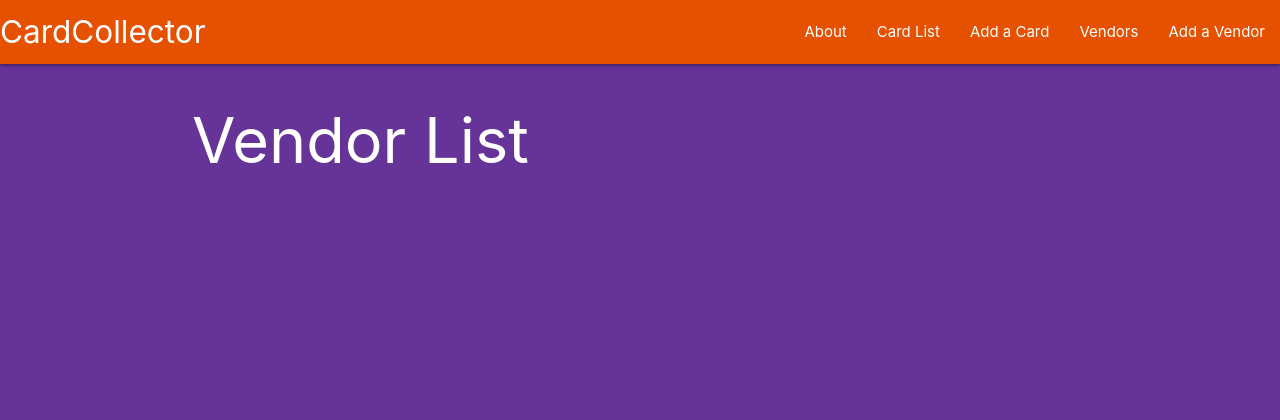
After one commit to smedina0/cardcollector, a Django app: page /vendors/ in a window 1280 px wide. The commit adds this page. Shown: the top 420 px of the page. Run offline with Django 4.2, Linux system fonts and the light colour scheme; data that the repository does not hold is empty.

Commit message:
Feat: Adds vendors to produce a M:M relationship

```diff
--- a/main_app/static/css/style.css
+++ b/main_app/static/css/style.css
@@ -9,7 +9,8 @@ main {
   flex-grow: 1;
 }
 
-h1 {
+h1,
+h2 {
   color: #fff;
 }
 
--- a/main_app/templates/base.html
+++ b/main_app/templates/base.html
@@ -29,6 +29,12 @@
           <li>
             <a href="{% url 'card_create' %}">Add a Card</a>
           </li>
+          <li>
+            <a href="{% url 'vendor_index' %}">Vendors</a>
+          </li>
+          <li>
+            <a href="{% url 'vendor_create' %}">Add a Vendor</a>
+          </li>
         </ul>
       </nav>
     </header>
--- /dev/null
+++ b/main_app/templates/vendors/index.html
@@ -0,0 +1,16 @@
+{% extends 'base.html' %} {% block title %}
+<title>Vendor List</title>
+{% endblock %} {% block content %}
+<h1>Vendor List</h1>
+{% for vendor in object_list %}
+<a href="{% url 'vendor_detail' vendor.id %}">
+  <div class="card">
+    <div class="card-content">
+      <span class="card-title">{{ vendor.name }}</span>
+      <p>Location: {{ vendor.location }}</p>
+      <p>Phone Number: {{ vendor.phone }}</p>
+      <p>Email: {{ vendor.email }}</p>
+    </div>
+  </div>
+</a>
+{% endfor %} {% endblock %}
--- a/main_app/urls.py
+++ b/main_app/urls.py
@@ -13,4 +13,12 @@ urlpatterns = [
     path('cards/<int:pk>/delete/', views.CardDelete.as_view(), name='card_delete'),
     path('cards/<int:card_id>/add_cleaning/',
          views.add_cleaning, name='add_cleaning'),
+    path('vendors/', views.VendorList.as_view(), name='vendor_index'),
+    path('vendors/<int:vendor_id>/',
+         views.VendorDetail.as_view(), name='vendor_detail'),
+    path('vendors/create/', views.VendorCreate.as_view(), name='vendor_create'),
+    path('vendors/<int:pk>/update/',
+         views.VendorUpdate.as_view(), name='vendor_update'),
+    path('vendors/<int:pk>/delete/',
+         views.VendorDelete.as_view(), name='vendor_delete'),
 ]
--- a/main_app/views.py
+++ b/main_app/views.py
@@ -1,7 +1,7 @@
 from django.shortcuts import render, redirect
+from django.views.generic import ListView, DetailView
 from django.views.generic.edit import CreateView, UpdateView, DeleteView
-from django.views.generic import ListView, DetailView
-from .models import Card
+from .models import Card, Vendor
 from .forms import CleaningForm
 
 # Create your views here.
@@ -44,6 +44,37 @@ def about(request):
 # def cards_detail(request, card_id):
 #     card = Card.objects.get(id=card_id)
 #     return render(request, 'cards/detail.html', {'card': card})
+
+class VendorList(ListView):
+    model = Vendor
+    context_object_name = 'cards'
+    template_name = 'vendors/index.html'
+
+
+class VendorDetail(DetailView):
+    model = Vendor
+    context_object_name = 'vendor'
+    template_name = 'vendors/detail.html'
+    pk_url_kwarg = 'vendor_id'
+
+
+class VendorCreate(CreateView):
+    model = Vendor
+    fields = '__all__'
+    template_name = 'vendors/form.html'
+
+
+class VendorUpdate(UpdateView):
+    model = Vendor
+    fields = '__all__'
+    template_name = 'vendors/form.html'
+
+
+class VendorDelete(DeleteView):
+    model = Vendor
+    success_url = '/vendors/'
+    template_name = 'vendors/confirm_delete.html'
+
 
 class CardList(ListView):
     model = Card
```
Also changed, not shown: main_app/models.py (+13 -0 lines), main_app/templates/about.html (+10 -0 lines), main_app/templates/vendors/confirm_delete.html (added, +13 -0 lines), main_app/templates/vendors/detail.html (added, +18 -0 lines), main_app/templates/vendors/form.html (added, +11 -0 lines), main_app/migrations/0003_vendor_alter_cleaning_options_alter_cleaning_date_and_more.py (added), 1 other file.
